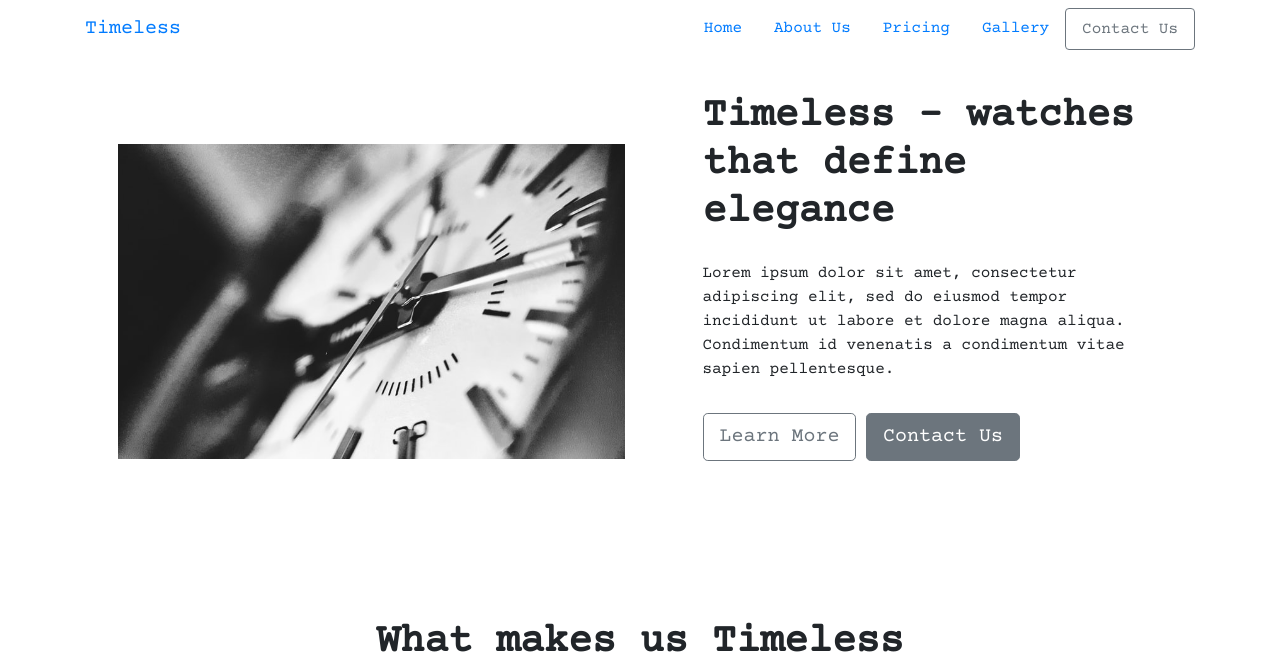
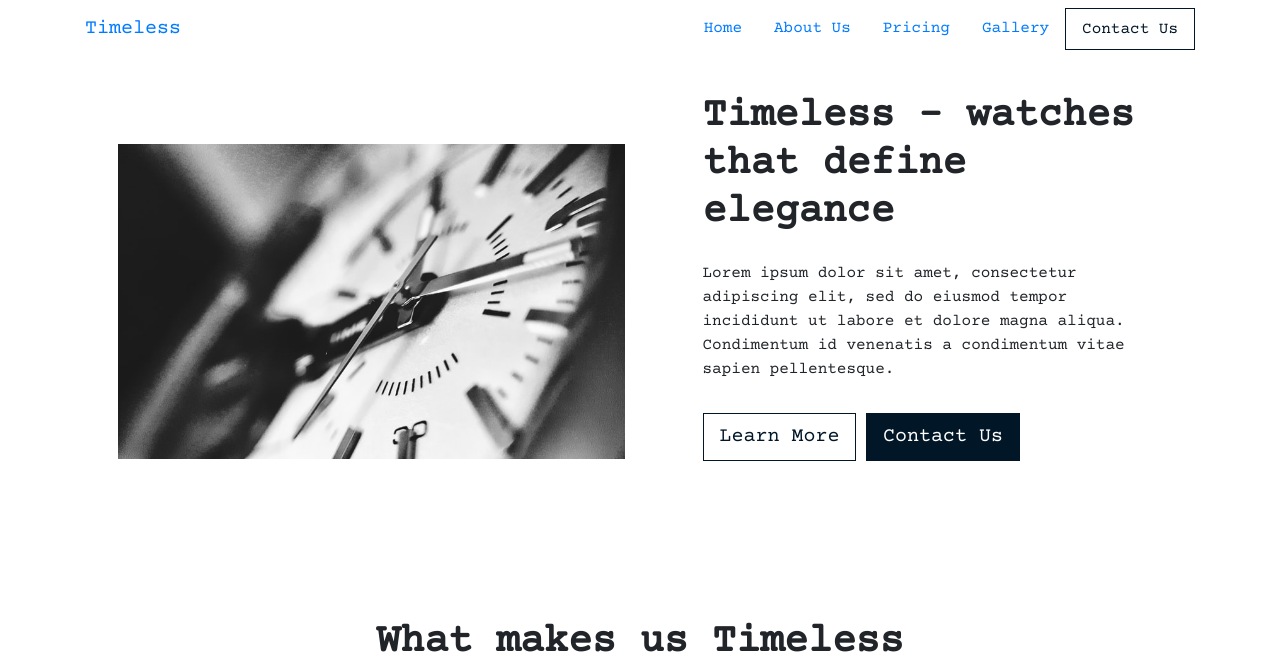
Before and after one commit to utk09/watch-template-site, a PHP site: page / in a window 1280 px wide. Shown: the top 664 px of the page. Run offline with PHP 8.4, Linux system fonts and the light colour scheme.

Commit message:
added button css

```diff
--- a/css/styles.css
+++ b/css/styles.css
@@ -6,6 +6,8 @@ primary: #83F3ED
 black: #011627
 white: #fafaff
  */
+
+/* Global */
 
 body {
   font-family: "Courier Prime", monospace;
@@ -22,3 +24,38 @@ h5,
 h6 {
   font-weight: 700;
 }
+
+/* Buttons */
+
+.btn-outline-secondary {
+  background-color: transparent !important;
+  border-color: #011627 !important;
+  color: #011627 !important;
+  border-radius: 0;
+}
+
+.btn-outline-secondary:before {
+  content: "";
+  position: absolute;
+  background-color: #83f3ed;
+  top: 0;
+  left: 0;
+  height: 100%;
+  width: 0%;
+  z-index: -1;
+  transition: 0.5s;
+}
+
+.btn-outline-secondary:hover:before {
+  width: 100%;
+}
+
+.btn-secondary {
+  background: #011627 !important;
+  border-radius: 0;
+  border-color: #011627 !important;
+}
+
+.btn-secondary:hover {
+  color: #83f3ed !important;
+}
```
